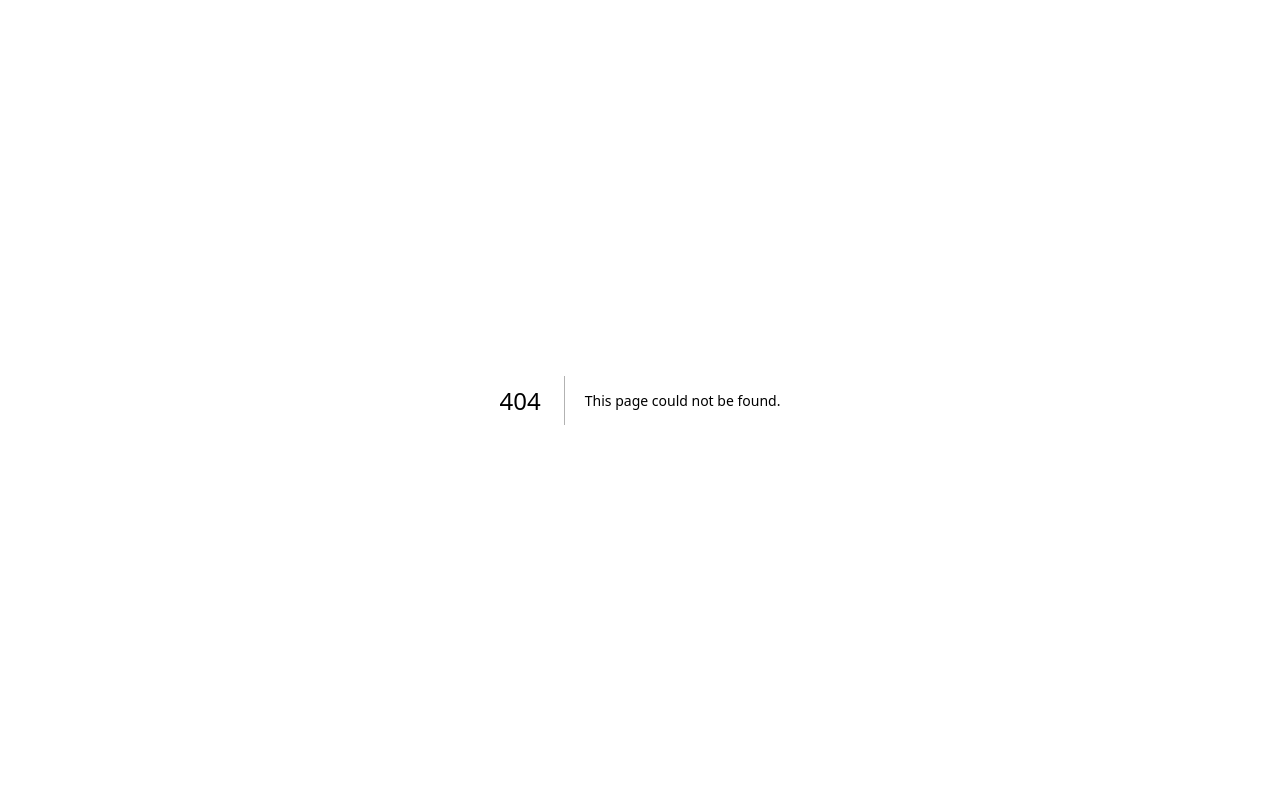
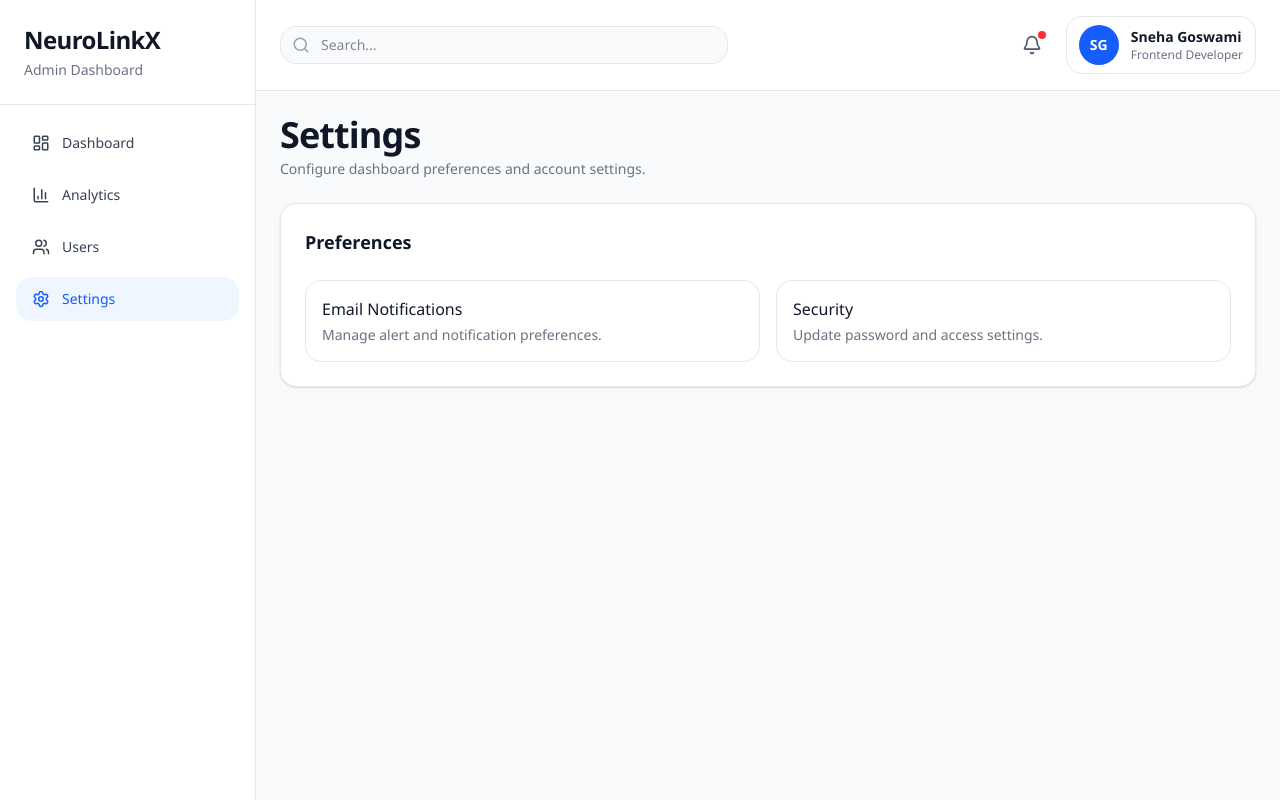
Before and after one commit to snehagoswami02/neurolinkx-fe, a Next.js app: page /dashboard/settings in a window 1280 px wide. Before the commit this address had no page. Built offline with nearby package versions, Linux system fonts and the light colour scheme.

Commit message:
feat: add dashboard nested SPA routes

```diff
--- /dev/null
+++ b/src/app/dashboard/analytics/page.tsx
@@ -0,0 +1,29 @@
+import { DashboardLayout } from "@/components/dashboard/DashboardLayout";
+
+export default function AnalyticsPage() {
+  return (
+    <DashboardLayout>
+      <div className="space-y-6">
+        <div>
+          <h1 className="text-4xl font-bold tracking-tight text-gray-900">
+            Analytics
+          </h1>
+
+          <p className="mt-1 text-sm text-gray-500">
+            Track platform performance and user growth.
+          </p>
+        </div>
+
+        <div className="rounded-2xl border border-gray-200 bg-white p-6 shadow-sm">
+          <h2 className="text-lg font-semibold text-gray-900">
+            Analytics Overview
+          </h2>
+
+          <div className="mt-6 flex h-80 items-center justify-center rounded-xl bg-gray-50 text-sm text-gray-400">
+            Analytics chart section
+          </div>
+        </div>
+      </div>
+    </DashboardLayout>
+  );
+}
--- /dev/null
+++ b/src/app/dashboard/settings/page.tsx
@@ -0,0 +1,40 @@
+import { DashboardLayout } from "@/components/dashboard/DashboardLayout";
+
+export default function SettingsPage() {
+  return (
+    <DashboardLayout>
+      <div className="space-y-6">
+        <div>
+          <h1 className="text-4xl font-bold tracking-tight text-gray-900">
+            Settings
+          </h1>
+          <p className="mt-1 text-sm text-gray-500">
+            Configure dashboard preferences and account settings.
+          </p>
+        </div>
+
+        <div className="rounded-2xl border border-gray-200 bg-white p-6 shadow-sm">
+          <h2 className="text-lg font-semibold text-gray-900">
+            Preferences
+          </h2>
+
+          <div className="mt-6 grid gap-4 md:grid-cols-2">
+            <div className="rounded-xl border border-gray-200 p-4">
+              <p className="font-medium text-gray-900">Email Notifications</p>
+              <p className="mt-1 text-sm text-gray-500">
+                Manage alert and notification preferences.
+              </p>
+            </div>
+
+            <div className="rounded-xl border border-gray-200 p-4">
+              <p className="font-medium text-gray-900">Security</p>
+              <p className="mt-1 text-sm text-gray-500">
+                Update password and access settings.
+              </p>
+            </div>
+          </div>
+        </div>
+      </div>
+    </DashboardLayout>
+  );
+}
--- /dev/null
+++ b/src/app/dashboard/users/page.tsx
@@ -0,0 +1,28 @@
+import { DashboardLayout } from "@/components/dashboard/DashboardLayout";
+
+export default function UsersPage() {
+  return (
+    <DashboardLayout>
+      <div className="space-y-6">
+        <div>
+          <h1 className="text-4xl font-bold tracking-tight text-gray-900">
+            Users
+          </h1>
+          <p className="mt-1 text-sm text-gray-500">
+            Manage users and monitor account activity.
+          </p>
+        </div>
+
+        <div className="rounded-2xl border border-gray-200 bg-white p-6 shadow-sm">
+          <h2 className="text-lg font-semibold text-gray-900">
+            User Management
+          </h2>
+
+          <div className="mt-6 flex h-80 items-center justify-center rounded-xl bg-gray-50 text-sm text-gray-400">
+            User table section
+          </div>
+        </div>
+      </div>
+    </DashboardLayout>
+  );
+}
--- a/src/components/dashboard/Sidebar.tsx
+++ b/src/components/dashboard/Sidebar.tsx
@@ -1,6 +1,7 @@
 "use client";
 
 import Link from "next/link";
+import { usePathname } from "next/navigation";
 import { LayoutDashboard, BarChart3, Users, Settings } from "lucide-react";
 
 const navItems = [
@@ -27,6 +28,8 @@ const navItems = [
 ];
 
 export function Sidebar() {
+  const pathname = usePathname();
+
   return (
     <aside className="hidden w-64 flex-col border-r border-gray-200 bg-white lg:flex">
       <div className="border-b border-gray-200 p-6">
@@ -34,23 +37,25 @@ export function Sidebar() {
           NeuroLinkX
         </h1>
 
-        <p className="mt-1 text-sm text-gray-500">
-          Admin Dashboard
-        </p>
+        <p className="mt-1 text-sm text-gray-500">Admin Dashboard</p>
       </div>
 
       <nav className="flex-1 space-y-2 p-4">
         {navItems.map((item) => {
           const Icon = item.icon;
+          const isActive = pathname === item.href;
 
           return (
             <Link
               key={item.label}
               href={item.href}
-              className="flex items-center gap-3 rounded-xl px-4 py-3 text-sm font-medium text-gray-700 transition hover:bg-gray-100 hover:text-gray-900"
+              className={`flex items-center gap-3 rounded-xl px-4 py-3 text-sm font-medium transition ${
+                isActive
+                  ? "bg-blue-50 text-blue-600"
+                  : "text-gray-700 hover:bg-gray-100 hover:text-gray-900"
+              }`}
             >
               <Icon size={18} />
-
               {item.label}
             </Link>
           );
```
